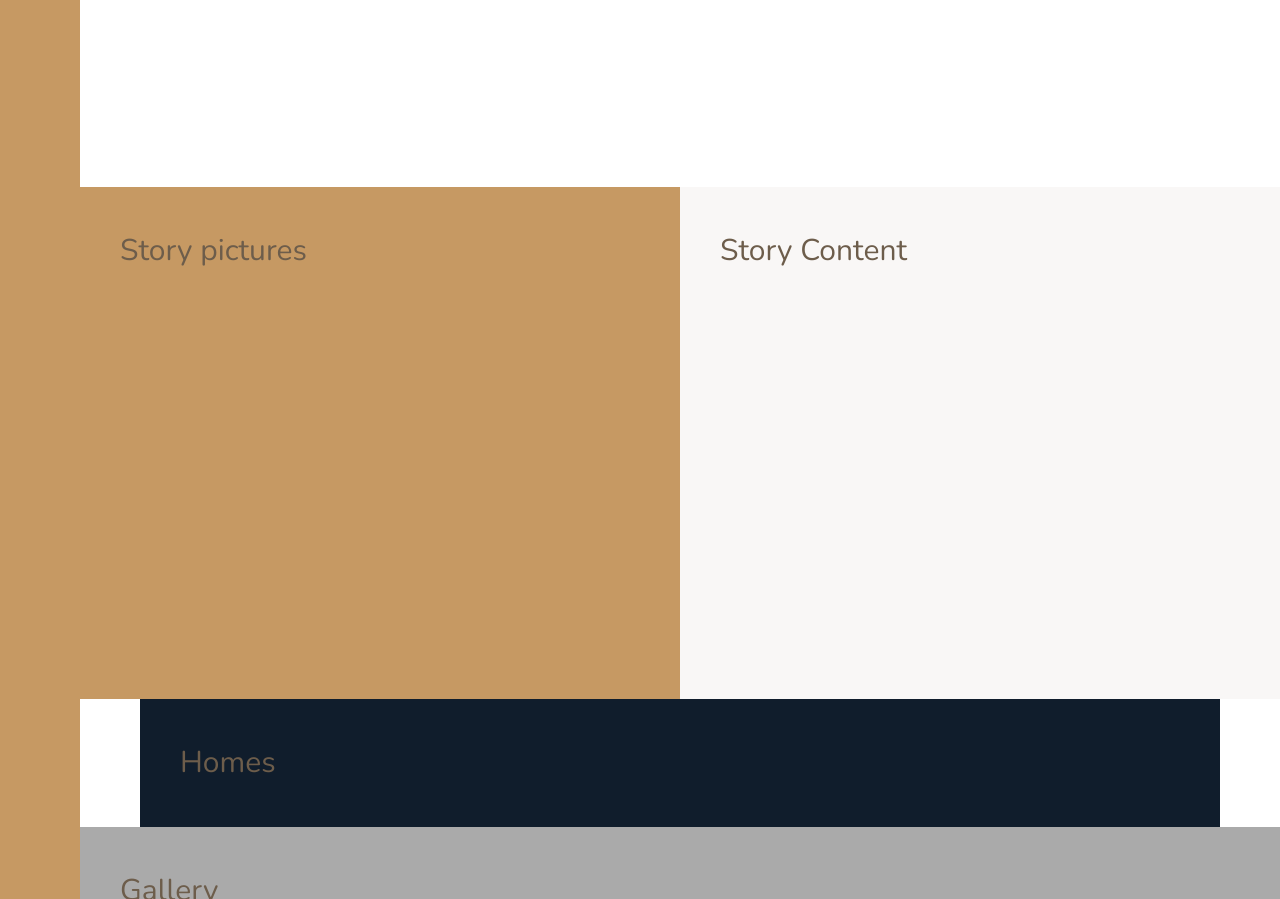
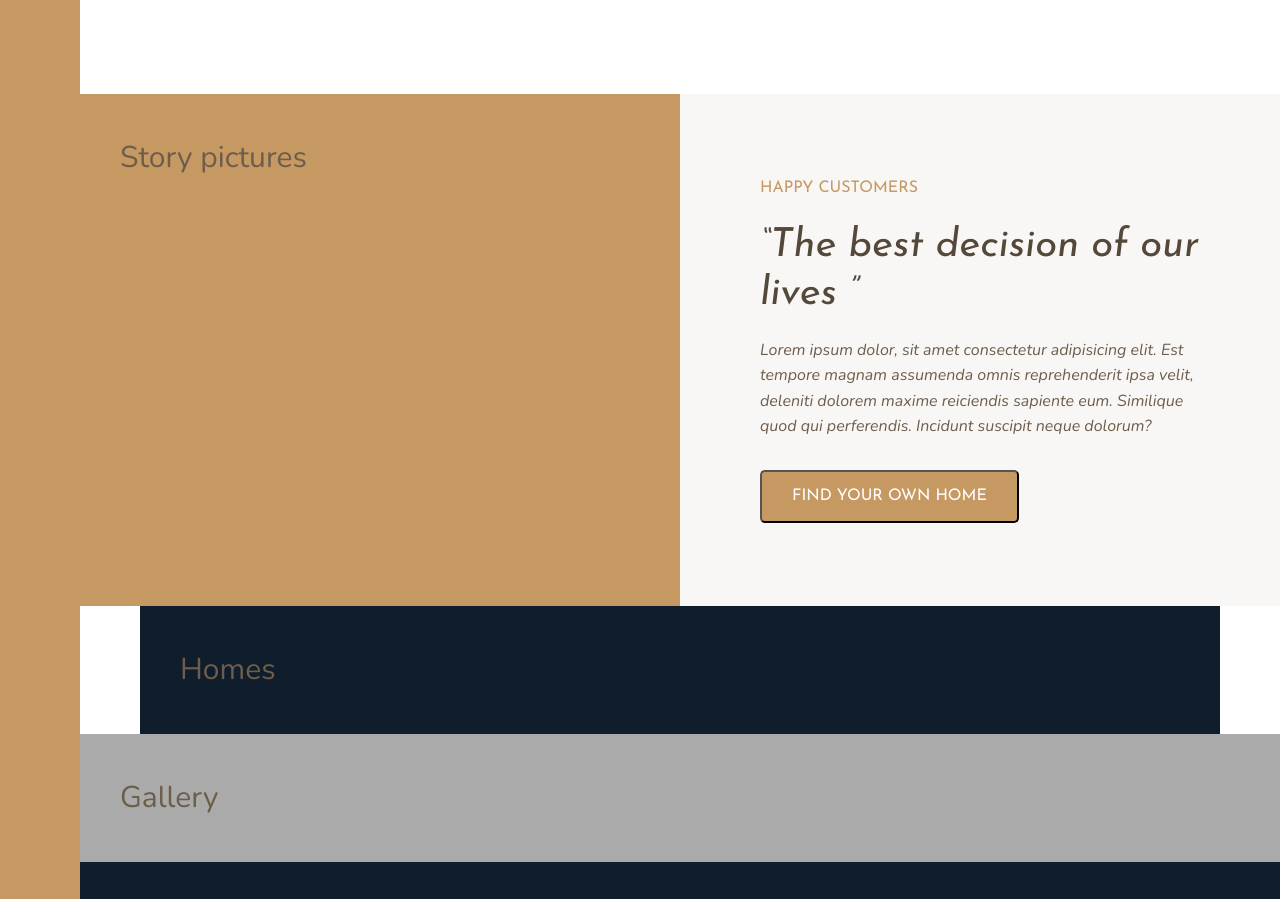
Before and after one commit to nimatrazmjo/css-grid, a website: page index.html in a window 1280 px wide. Shown: the part 1441-2340 px from the top of the page. Drawn offline with nearby package versions, Linux system fonts and the light colour scheme.

Commit message:
add happy customer styles

```diff
--- a/index.html
+++ b/index.html
@@ -75,7 +75,12 @@
         Story pictures
     </div>
     <div class="story__content">
-        Story Content
+        <h3 class="heading-3 mb-sm">Happy Customers</h3>
+        <h2 class="heading-2 heading-2--dark mb-sm">&ldquo;The best decision of our lives &rdquo;</h2>
+        <p class="story__text mb-md">
+            Lorem ipsum dolor, sit amet consectetur adipisicing elit. Est tempore magnam assumenda omnis reprehenderit ipsa velit, deleniti dolorem maxime reiciendis sapiente eum. Similique quod qui perferendis. Incidunt suscipit neque dolorum?
+        </p>
+        <button class="btn">Find your own home</button>
     </div>
     <section class="homes">
         Homes
--- a/sass/_story.scss
+++ b/sass/_story.scss
@@ -1,4 +1,5 @@
 .story {
+
   &__pictures {
     background-color: $color-primary;
     grid-column: full-start / col-end 4;
@@ -7,5 +8,24 @@
   &__content {
     background-color: $color-grey-light-1;
     grid-column: col-start 5 / full-end;
+    padding: 6rem 10vh;
+
+    /** flex **/
+    /*
+    display: flex;
+    flex-direction: column;
+    justify-content: center;
+    align-items: flex-start;
+    */
+
+    /** grid **/
+    display: grid;
+    align-content: center;
+    justify-items: start;
+  }
+
+  &__text {
+    font-size: 1.6rem;
+    font-style: italic;
   }
 }
--- a/sass/_typography.scss
+++ b/sass/_typography.scss
@@ -3,23 +3,31 @@
   font-weight: 400;
 }
 
-.header-1 {
+.heading-1 {
  @extend %heading;
   font-size: 2.5rem;
   line-height: 1.2;
   margin-bottom: 1.5rem;
 }
-.header-2 {
+.heading-2 {
   @extend %heading;
-  font-size: 2rem;
+  font-size: 4rem;
   line-height: 1.2;
-  margin-bottom: 1.5rem;
+  font-style: italic;
+  &--light {
+    color:$color-grey-light-1;
+  }
+  &--dark {
+    color: $color-grey-dark-1;
+  }
 }
-.header-3 {
+.heading-3 {
   @extend %heading;
-  font-size: 1.5rem;
+  font-size: 1.6rem;
+  color: $color-primary;
+  text-transform: uppercase;
 }
-.header-4 {
+.heading-4 {
   @extend %heading;
   font-size: 1.9rem;
   line-height: 1.2;
@@ -32,3 +40,36 @@
     color: $color-grey-dark-1;
   }
 }
+
+.btn {
+  font-family: 'Josefin Sans', sans-serif;
+  font-weight: 400;
+  font-size: 1.6rem;
+  line-height: 1.2;
+  padding: 1.5rem 3rem;
+  border-radius: 0.5rem;
+  background-color: $color-primary;
+  // border: 1px solid $color-primary;
+  color: #fff;
+  text-transform: uppercase;
+  text-decoration: none;
+  transition: all 0.3s ease-in-out;
+  cursor: pointer;
+  &:hover {
+    background-color: $color-primary;
+    color: #ccc;
+  }
+}
+
+.mb-sm {
+  margin-bottom: 2rem;
+}
+.mb-md {
+  margin-bottom: 3rem;
+}
+.mb-lg {
+  margin-bottom: 4rem;
+}
+.mb-hg {
+  margin-bottom: 8rem;
+}
```
Also changed, not shown: css/style.css.
